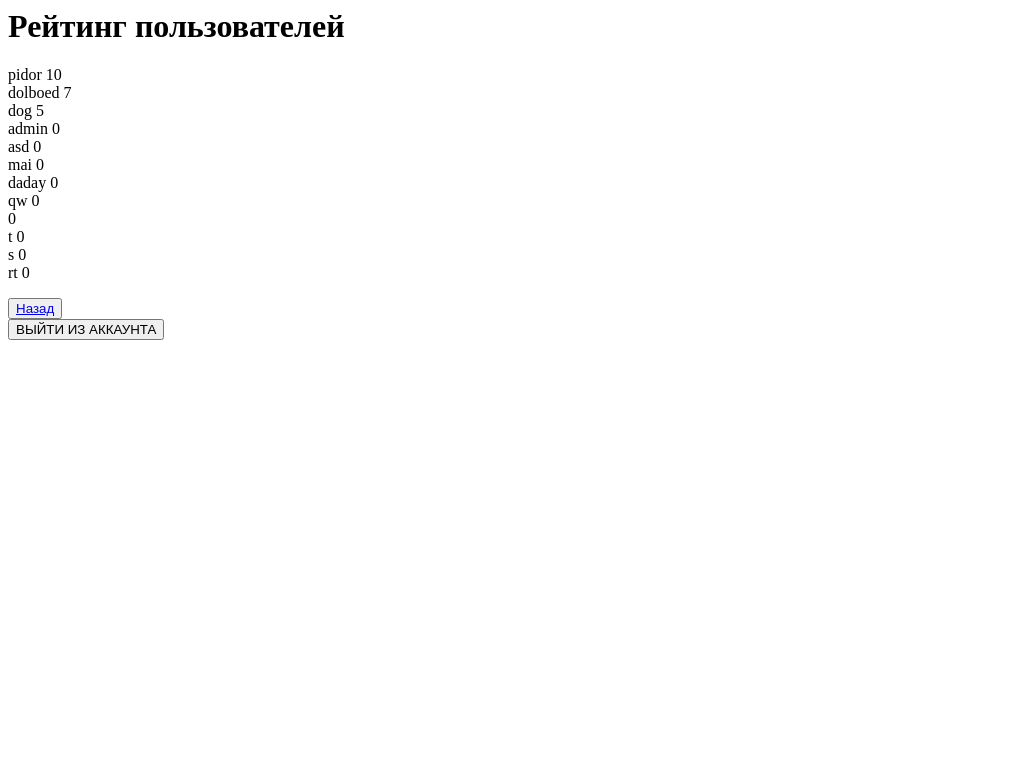
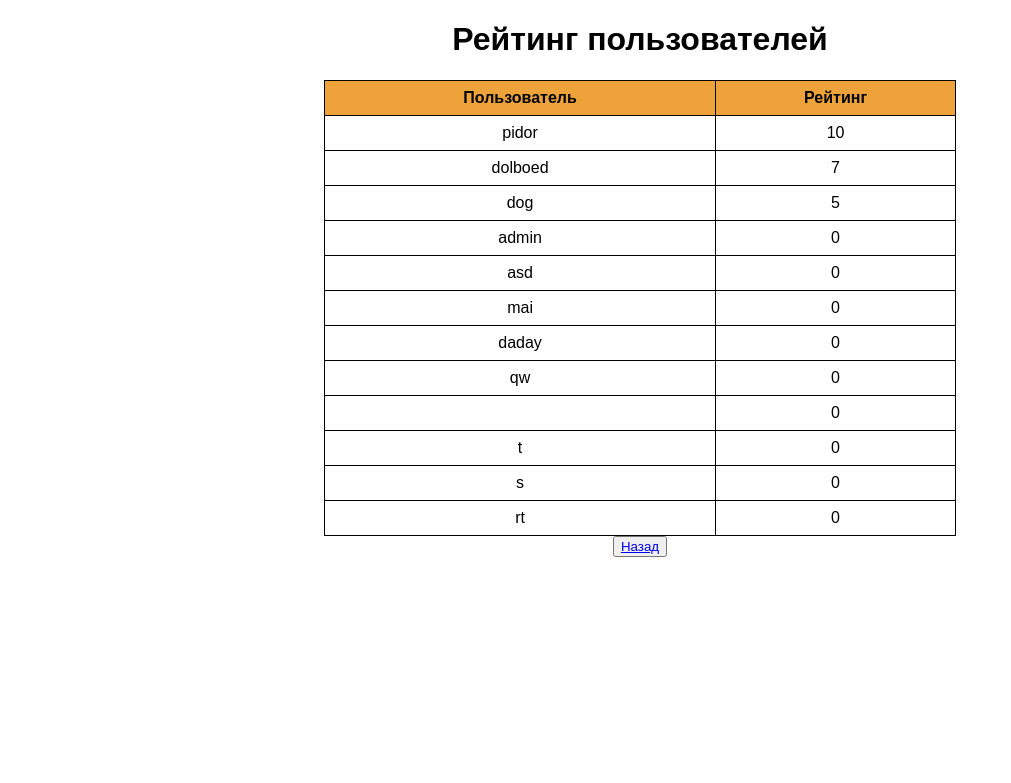
Before and after one commit to vovan-ivanoff/cosmolab-it, a Flask app: page /rating in a window 1280 px wide. Shown: the top 783 px of the page, without its empty margins (0-1011 px from the left). Run offline with Flask 3, Linux system fonts and the light colour scheme; data comes from the database, SQL or seed files in the repository.

Commit message:
Add front on html for rating

```diff
--- a/templates/rating.html
+++ b/templates/rating.html
@@ -1,26 +1,73 @@
-<html>
+<!DOCTYPE html>
+<html lang="en">
 <head>
-    {% if title %}
-    <title>{{title}} - microblog</title>
-    {% else %}
-    <title>microblog</title>
-    {% endif %}
+    <meta charset="UTF-8">
+    <meta name="viewport" content="width=device-width, initial-scale=1.0">
+
+    <title>Рейтинг пользователей</title>
+    <style>
+        body { font-family: Arial, sans-serif; }
+        table { width: 50%; margin: 0 auto; border-collapse: collapse; }
+        th, td { border: 1px solid #000; padding: 8px; text-align: center; }
+        th { background-color: #eda23a; }
+    </style>
 </head>
 <body>
-    <h1>Рейтинг пользователей</h1>
+    <h1 align="center">Рейтинг пользователей</h1>
+    <table id="userRatingsTable">
+        <thead>
+                <th>Пользователь</th>
+                <th>Рейтинг</th>
+            </tr>
+        </thead>
+        <tbody>
           <form action="/rating">
             {% for row in rows %}
             <tr>
                 {% for value in row %}
                 <td>{{value}}</td>
                 {% endfor %}
-            <br>
+
             </tr>
             {% endfor %}
         </form>
+        </tbody>
+    </table>
+
+
+
     <form action="/authorization" >
-    <button><a href="javascript:history.back()">Назад</button></a><br>
-    <button> ВЫЙТИ ИЗ АККАУНТА </button>
+
+      <div style="text-align:center">
+        <button type="submit" class="btn btn-primary w-100" ><a href="javascript:history.back()">Назад</button></a>
+      </div>
+
+      <!-- <button><a href="javascript:history.back()">Назад</button></a><br>   -->
+      <!-- <div style="text-align:center">
+        <button type="submit" class="btn btn-primary w-100">Выйти из аккаунта</button>
+      </div>  -->
     </form>
+    <script>
+        // Здесь можно добавить JavaScript-код для получения данных о рейтинге пользователей с сервера,
+        // например, с помощью AJAX, и заполнения таблицы данными.
+        // Пример:
+        // const xhr = new XMLHttpRequest();
+        // xhr.open('GET', 'https://api.yoursite.com/users/ratings', true);
+        // xhr.onload = function() {
+        //     if (xhr.status === 200) {
+        //         const data = JSON.parse(xhr.responseText);
+        //         const tableBody = document.querySelector('#userRatingsTable tbody');
+        //         data.forEach(user => {
+        //             const row = document.createElement('tr');
+        //             row.innerHTML = `
+        //                 <td>${user.name}</td>
+        //                 <td>${user.rating}</td>
+        //             `;
+        //             tableBody.appendChild(row);
+        //         });
+        //     }
+        // };
+        // xhr.send();
+    </script>
 </body>
 </html>
```
Lines whose indentation alone changed are shown as unchanged.
